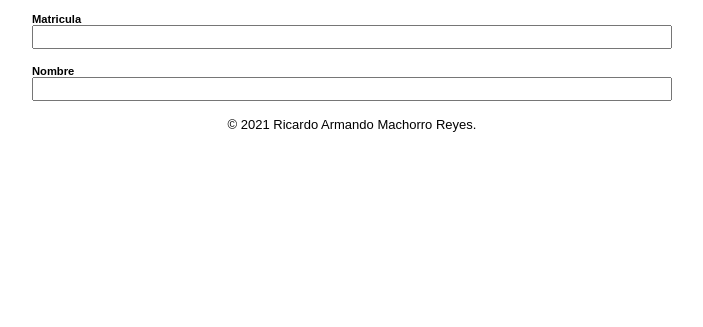
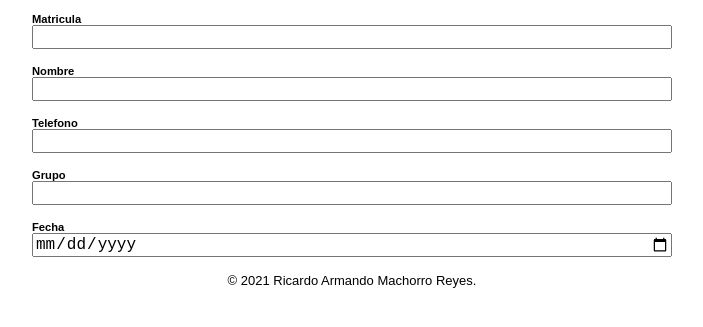
Before and after one commit to proyecto42amr/proyecto42amr.github.io, a plain HTML site: page alumnoNuevo.html in a window 1280 px wide. Shown: the part 127-454 px from the top of the page, without its empty margins (288-991 px from the left). Drawn offline with Linux system fonts and the light colour scheme; no server answers.

Commit message:
Update alumnoNuevo.html

```diff
--- a/alumnoNuevo.html
+++ b/alumnoNuevo.html
@@ -53,6 +53,27 @@
           type="text" required>
       </label>
     </p>
+    <p>
+      <label>
+        Telefono
+        <input name="telefono"
+          type="tel" required>
+      </label>
+    </p>
+    <p>
+      <label>
+        Grupo
+        <input name="grupo"
+          type="text" required>
+      </label>
+    </p>
+    <p>
+      <label>
+        Fecha
+        <input name="fecha"
+          type="date" required>
+      </label>
+    </p>
     <mi-footer></mi-footer>
   </form>
   <script type="module"
```
